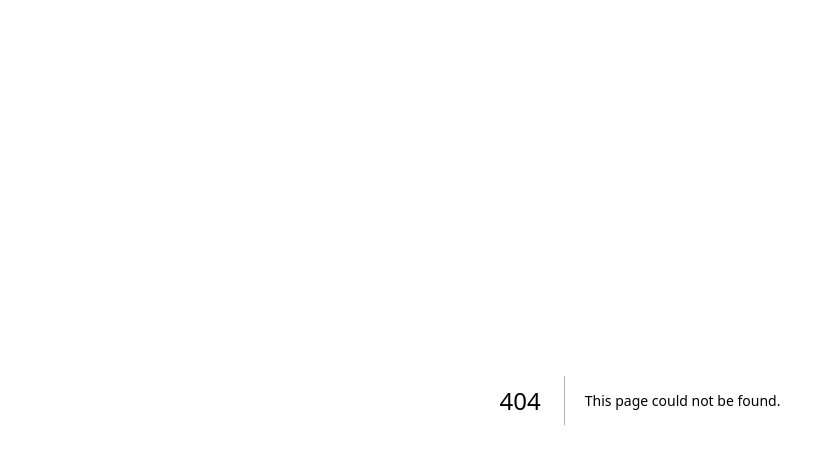
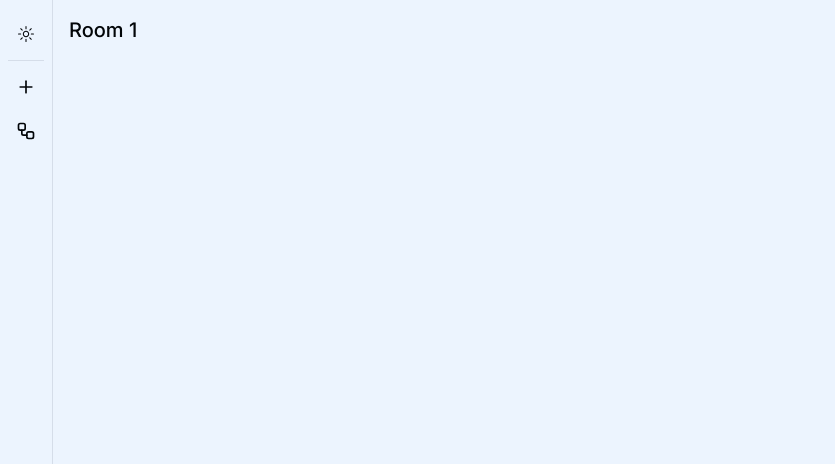
Before and after one commit to priyxansh/next-webrtc-playground, a Next.js app: page /room/1 in a window 1280 px wide. Before the commit this address had no page. Shown: the top 464 px of the page, without its empty margins (0-835 px from the left). Built offline with nearby package versions, Linux system fonts and the light colour scheme.

Commit message:
Add RoomPage component and redirect to new room on form submission

```diff
--- /dev/null
+++ b/src/app/(app)/room/[roomId]/page.tsx
@@ -0,0 +1,15 @@
+type RoomPageProps = {
+  params: {
+    roomId: string;
+  };
+};
+
+const RoomPage = ({ params: { roomId } }: RoomPageProps) => {
+  return (
+    <main className="p-4">
+      <h1 className="font-medium text-lg sm:text-xl break-all">Room {roomId}</h1>
+    </main>
+  );
+};
+
+export default RoomPage;
--- a/src/components/app/CreateRoom/CreateRoomForm.tsx
+++ b/src/components/app/CreateRoom/CreateRoomForm.tsx
@@ -15,10 +15,13 @@ import {
 import createRoomSchema from "@/zod-schemas/createRoomSchema";
 import { Input } from "@/components/ui/input";
 import SubmitButton from "@/components/global/SubmitButton";
+import { useRouter } from "next/navigation";
 
 type CreateRoomFormProps = {};
 
 const CreateRoomForm = ({}: CreateRoomFormProps) => {
+  const router = useRouter();
+
   const form = useForm<z.infer<typeof createRoomSchema>>({
     resolver: zodResolver(createRoomSchema),
   });
@@ -26,7 +29,8 @@ const CreateRoomForm = ({}: CreateRoomFormProps) => {
   const { isSubmitting, isDirty } = form.formState;
 
   const onSubmit = async (data: z.infer<typeof createRoomSchema>) => {
-    console.log(data);
+    const roomId = crypto.randomUUID();
+    router.push(`/room/${roomId}`);
   };
 
   return (
```
